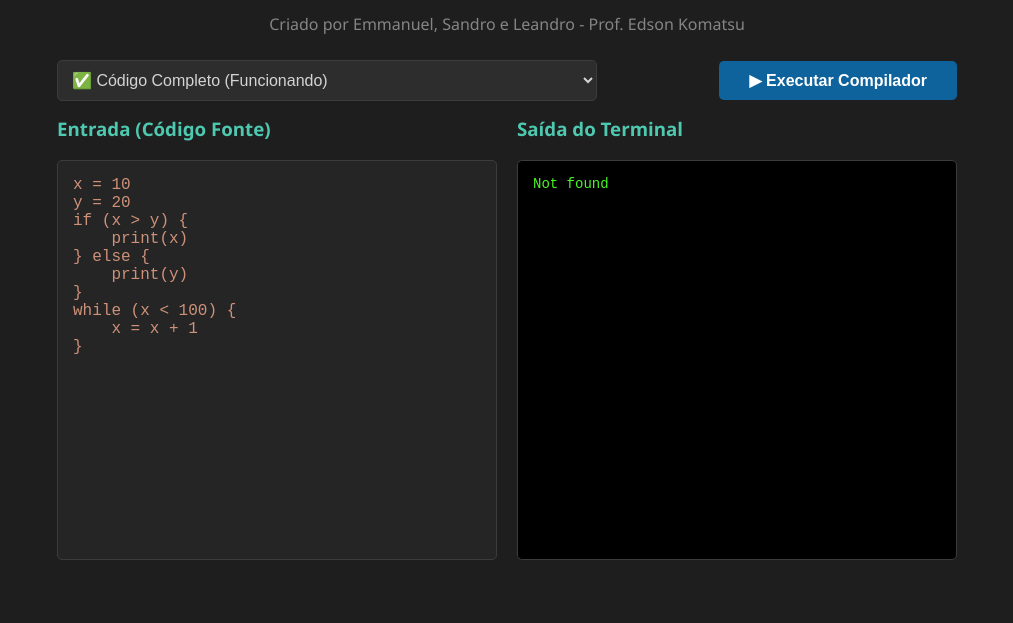
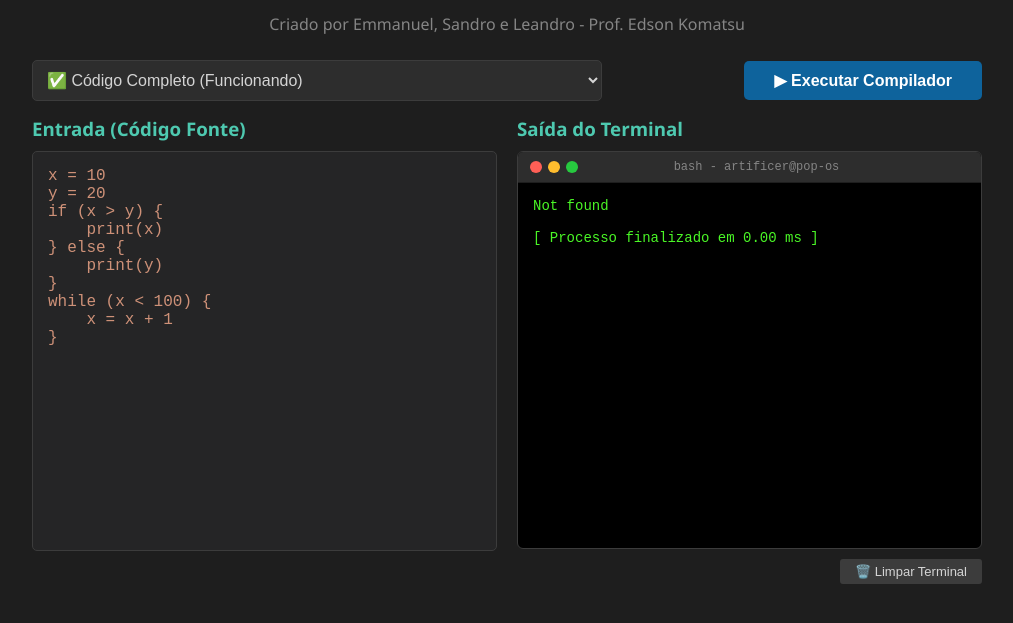
Before and after one commit to EmmanuelPlatinum/Projeto_Compilador_Faculdade, a plain HTML site: page web/index.html in a window 1280 px wide. Both pictures are taken after a click on the button "▶ Executar Compilador". Shown: the part 87-710 px from the top of the page, without its empty margins (133-1146 px from the left). Drawn offline with Linux system fonts and the light colour scheme; no server answers.

Commit message:
melhorando o server
adicionando cronometro e outras funcionalidades

```diff
--- a/web/index.html
+++ b/web/index.html
@@ -6,21 +6,34 @@
     <title>Compilador Didático - Emmanuel, Sandro e Leandro</title>
     <style>
         body { font-family: 'Segoe UI', Tahoma, Geneva, Verdana, sans-serif; background-color: #1e1e1e; color: #d4d4d4; margin: 0; padding: 20px; display: flex; flex-direction: column; align-items: center; }
-        .container { width: 100%; max-width: 900px; }
+        .container { width: 100%; max-width: 950px; }
         h1 { color: #569cd6; text-align: center; margin-bottom: 5px; }
         p.subtitle { text-align: center; color: #858585; margin-bottom: 25px; }
 
         .controls { display: flex; justify-content: space-between; margin-bottom: 15px; align-items: center; }
-        select { background-color: #2d2d2d; color: #d4d4d4; border: 1px solid #3c3c3c; padding: 10px; border-radius: 5px; width: 60%; font-size: 16px; }
-        button { background-color: #0e639c; color: white; border: none; padding: 10px 30px; font-size: 16px; border-radius: 5px; cursor: pointer; font-weight: bold; transition: 0.2s; }
-        button:hover { background-color: #1177bb; }
+        select { background-color: #2d2d2d; color: #d4d4d4; border: 1px solid #3c3c3c; padding: 10px; border-radius: 5px; width: 60%; font-size: 16px; outline: none;}
+
+        .btn-run { background-color: #0e639c; color: white; border: none; padding: 10px 30px; font-size: 16px; border-radius: 5px; cursor: pointer; font-weight: bold; transition: 0.2s; }
+        .btn-run:hover { background-color: #1177bb; }
+        .btn-clear { background-color: #3c3c3c; color: #d4d4d4; border: none; padding: 5px 15px; font-size: 13px; border-radius: 3px; cursor: pointer; transition: 0.2s; margin-top: 10px; float: right; }
+        .btn-clear:hover { background-color: #4d4d4d; color: white; }
 
         .panels { display: flex; gap: 20px; }
         .panel { flex: 1; display: flex; flex-direction: column; }
-        .panel h3 { margin-top: 0; color: #4ec9b0; }
+        .panel h3 { margin-top: 0; color: #4ec9b0; margin-bottom: 10px; }
 
-        textarea { width: 100%; height: 400px; background-color: #252526; color: #ce9178; border: 1px solid #3c3c3c; border-radius: 5px; padding: 15px; font-family: 'Courier New', Courier, monospace; font-size: 16px; resize: none; box-sizing: border-box; }
-        pre { width: 100%; height: 400px; background-color: #000000; color: #4af626; border: 1px solid #3c3c3c; border-radius: 5px; padding: 15px; font-family: 'Courier New', Courier, monospace; font-size: 14px; overflow-y: auto; box-sizing: border-box; margin: 0; white-space: pre-wrap; }
+        textarea { width: 100%; height: 400px; background-color: #252526; color: #ce9178; border: 1px solid #3c3c3c; border-radius: 5px; padding: 15px; font-family: 'Courier New', Courier, monospace; font-size: 16px; resize: none; box-sizing: border-box; outline: none; }
+
+        /* Estilos do Terminal Fake */
+        .terminal-window { border: 1px solid #3c3c3c; border-radius: 6px; overflow: hidden; background-color: #000000; display: flex; flex-direction: column; }
+        .terminal-header { background-color: #2d2d2d; padding: 8px 12px; display: flex; align-items: center; border-bottom: 1px solid #1e1e1e; }
+        .terminal-header .dot { width: 12px; height: 12px; border-radius: 50%; margin-right: 6px; }
+        .dot.red { background-color: #ff5f56; }
+        .dot.yellow { background-color: #ffbd2e; }
+        .dot.green { background-color: #27c93f; }
+        .terminal-header .title { margin: 0 auto; color: #858585; font-size: 12px; font-family: monospace; padding-right: 40px; }
+
+        pre { width: 100%; height: 365px; color: #4af626; padding: 15px; font-family: 'Courier New', Courier, monospace; font-size: 14px; overflow-y: auto; box-sizing: border-box; margin: 0; white-space: pre-wrap; }
     </style>
 </head>
 <body>
@@ -36,7 +49,7 @@
             <option value="sintatico">❌ Teste de Erro: Sintático</option>
             <option value="semantico">❌ Teste de Erro: Semântico</option>
         </select>
-        <button onclick="executarCodigo()">▶ Executar Compilador</button>
+        <button class="btn-run" onclick="executarCodigo()">▶ Executar Compilador</button>
     </div>
 
     <div class="panels">
@@ -46,7 +59,18 @@
         </div>
         <div class="panel">
             <h3>Saída do Terminal</h3>
-            <pre id="terminalOutput">Aguardando execução...</pre>
+            <div class="terminal-window">
+                <div class="terminal-header">
+                    <span class="dot red"></span>
+                    <span class="dot yellow"></span>
+                    <span class="dot green"></span>
+                    <span class="title">bash - artificer@pop-os</span>
+                </div>
+                <pre id="terminalOutput">Aguardando execução...</pre>
+            </div>
+            <div>
+                <button class="btn-clear" onclick="limparTerminal()">🗑️ Limpar Terminal</button>
+            </div>
         </div>
     </div>
 </div>
@@ -59,13 +83,18 @@
         semantico: "x = 10\nsoma = x + z\nprint(soma)"
     };
 
-    // Carrega o exemplo inicial ao abrir a página
     document.getElementById('codigoInput').value = codigos.valido;
 
     function carregarExemplo() {
         const selecao = document.getElementById('exemplos').value;
         document.getElementById('codigoInput').value = codigos[selecao];
-        document.getElementById('terminalOutput').textContent = "Aguardando execução...";
+        limparTerminal();
+    }
+
+    function limparTerminal() {
+        const terminal = document.getElementById('terminalOutput');
+        terminal.style.color = "#4af626";
+        terminal.textContent = "Aguardando execução...";
     }
 
     async function executarCodigo() {
@@ -78,22 +107,27 @@
         const formData = new URLSearchParams();
         formData.append("codigo", codigo);
 
+        // Inicia o cronômetro
+        const tempoInicio = performance.now();
+
         try {
-            const resposta = await fetch('/executar', {
-                method: 'POST',
-                body: formData
-            });
+            const resposta = await fetch('/executar', { method: 'POST', body: formData });
             const texto = await resposta.text();
 
-            // Se tiver a palavra erro, muda a cor do terminal para vermelho
+            // Finaliza o cronômetro
+            const tempoFim = performance.now();
+            const tempoDecorrido = (tempoFim - tempoInicio).toFixed(2);
+
             if (texto.toLowerCase().includes("erro")) {
-                terminal.style.color = "#f44336";
+                terminal.style.color = "#ff5f56"; // Vermelho mais vivo para erros
             } else {
                 terminal.style.color = "#4af626"; // Verde sucesso
             }
-            terminal.textContent = texto;
+
+            // Adiciona a resposta e a métrica de tempo no terminal
+            terminal.textContent = texto + `\n\n[ Processo finalizado em ${tempoDecorrido} ms ]`;
         } catch (erro) {
-            terminal.style.color = "#f44336";
+            terminal.style.color = "#ff5f56";
             terminal.textContent = "Falha ao conectar com o servidor do compilador.";
         }
     }
```
Also changed, not shown: teste.txt.
